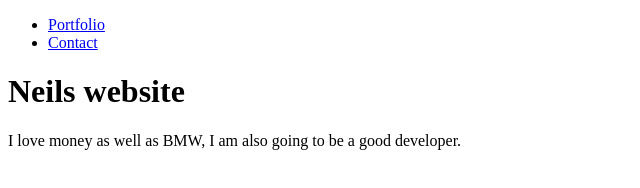
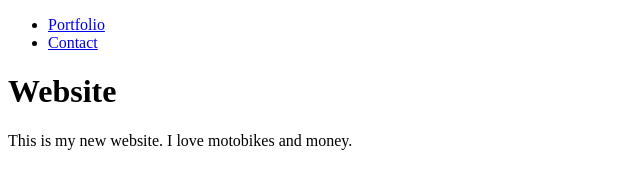
Before and after one commit to neilpitjeng/firsttry, a plain HTML site: page index.html in a window 1280 px wide. Shown: the whole page, without its empty margins (0-640 px from the left). Drawn offline with Linux system fonts and the light colour scheme.

Commit message:
fixed merge conflicts

```diff
--- a/index.html
+++ b/index.html
@@ -12,8 +12,8 @@
             <li><a href="contact.html">Contact</a></li>
         </ul>
     </nav>
-    <h1>Neils website</h1>
-    <p>I love money as well as BMW, I am also going to be a good developer.</p>
+    <h1>Website</h1>
+    <p>This is my new website. I love motobikes and money.</p>
 </body>
 
 </html>
```
